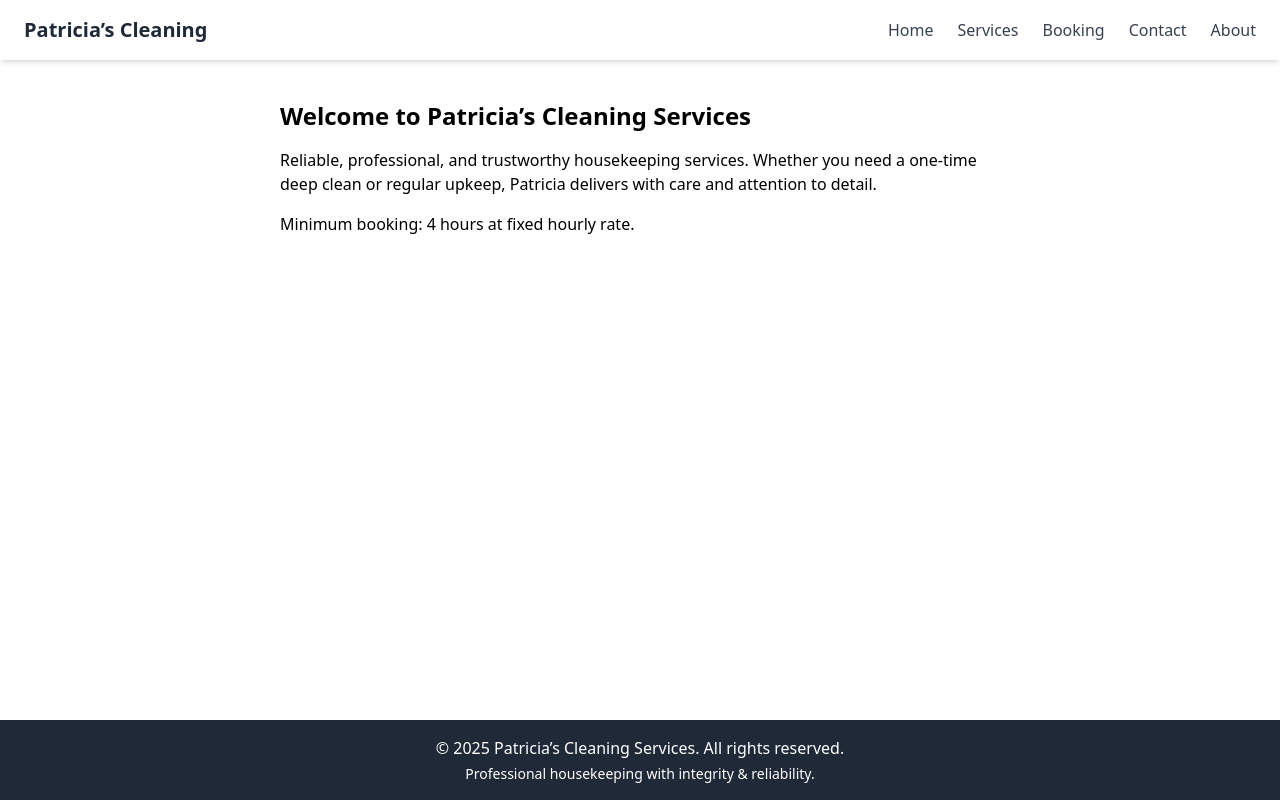
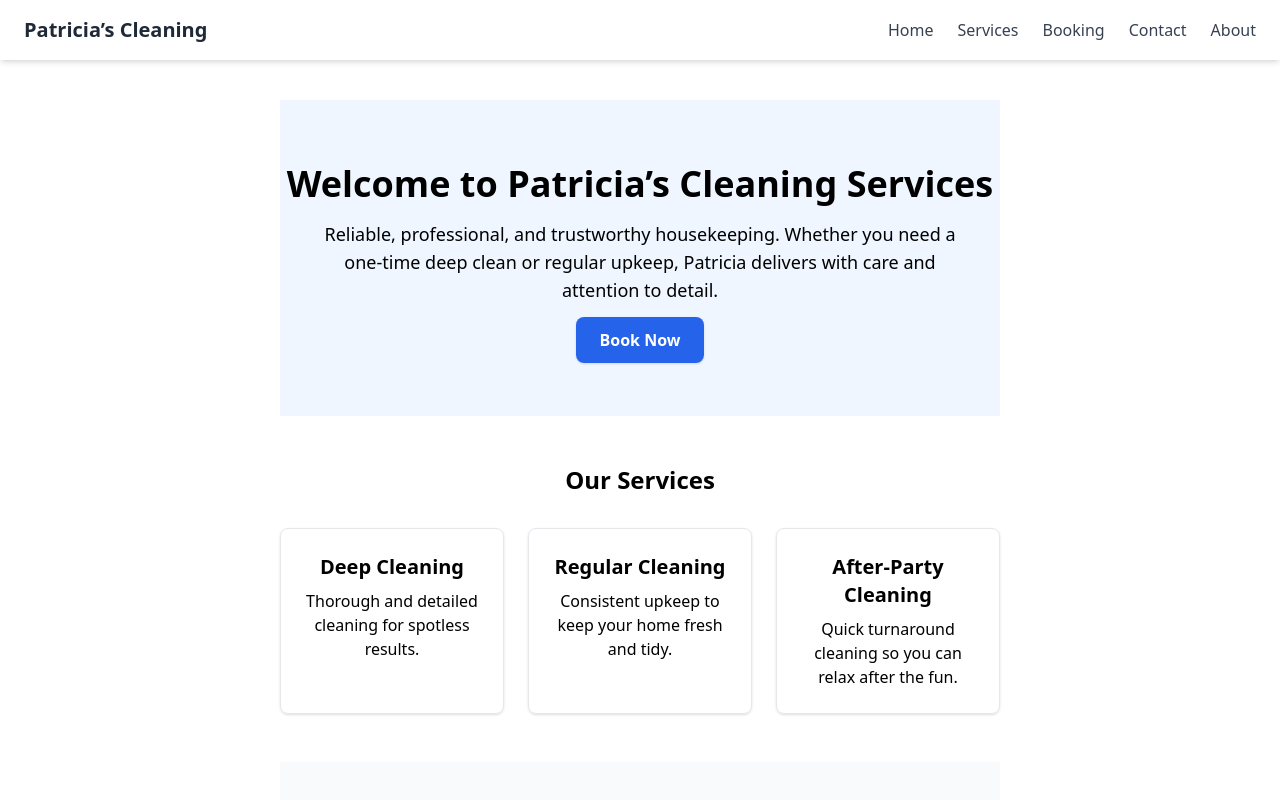
Before and after one commit to AbrahamofLondon/Patricia-cleaning-services, a Next.js app: page / in a window 1280 px wide. Shown: the top 800 px of the page. Built offline with nearby package versions, Linux system fonts and the light colour scheme.

Commit message:
pages/index.tsx

```diff
--- a/pages/index.tsx
+++ b/pages/index.tsx
@@ -1,12 +1,44 @@
 export default function Home() {
   return (
     <div>
-      <h2 className="text-2xl font-bold mb-4">Welcome to Patricia’s Cleaning Services</h2>
-      <p className="mb-4">
-        Reliable, professional, and trustworthy housekeeping services. Whether you need a one-time
-        deep clean or regular upkeep, Patricia delivers with care and attention to detail.
-      </p>
-      <p className="font-medium">Minimum booking: 4 hours at fixed hourly rate.</p>
+      {/* Hero Section */}
+      <section className="bg-blue-50 py-16 text-center">
+        <h1 className="text-4xl font-bold mb-4">Welcome to Patricia’s Cleaning Services</h1>
+        <p className="text-lg mb-6 max-w-2xl mx-auto">
+          Reliable, professional, and trustworthy housekeeping. Whether you need a one-time deep clean or regular upkeep, Patricia delivers with care and attention to detail.
+        </p>
+        <a
+          href="/booking"
+          className="px-6 py-3 bg-blue-600 text-white font-semibold rounded-lg shadow hover:bg-blue-700"
+        >
+          Book Now
+        </a>
+      </section>
+
+      {/* Services Section */}
+      <section className="py-12 bg-white text-center">
+        <h2 className="text-2xl font-bold mb-8">Our Services</h2>
+        <div className="grid grid-cols-1 md:grid-cols-3 gap-6 max-w-4xl mx-auto">
+          <div className="p-6 border rounded-lg shadow hover:shadow-lg">
+            <h3 className="text-xl font-semibold mb-2">Deep Cleaning</h3>
+            <p>Thorough and detailed cleaning for spotless results.</p>
+          </div>
+          <div className="p-6 border rounded-lg shadow hover:shadow-lg">
+            <h3 className="text-xl font-semibold mb-2">Regular Cleaning</h3>
+            <p>Consistent upkeep to keep your home fresh and tidy.</p>
+          </div>
+          <div className="p-6 border rounded-lg shadow hover:shadow-lg">
+            <h3 className="text-xl font-semibold mb-2">After-Party Cleaning</h3>
+            <p>Quick turnaround cleaning so you can relax after the fun.</p>
+          </div>
+        </div>
+      </section>
+
+      {/* Booking Info */}
+      <section className="py-12 bg-gray-50 text-center">
+        <h2 className="text-2xl font-bold mb-4">Minimum Booking</h2>
+        <p>4 hours at a fixed hourly rate.</p>
+      </section>
     </div>
   );
 }
```
